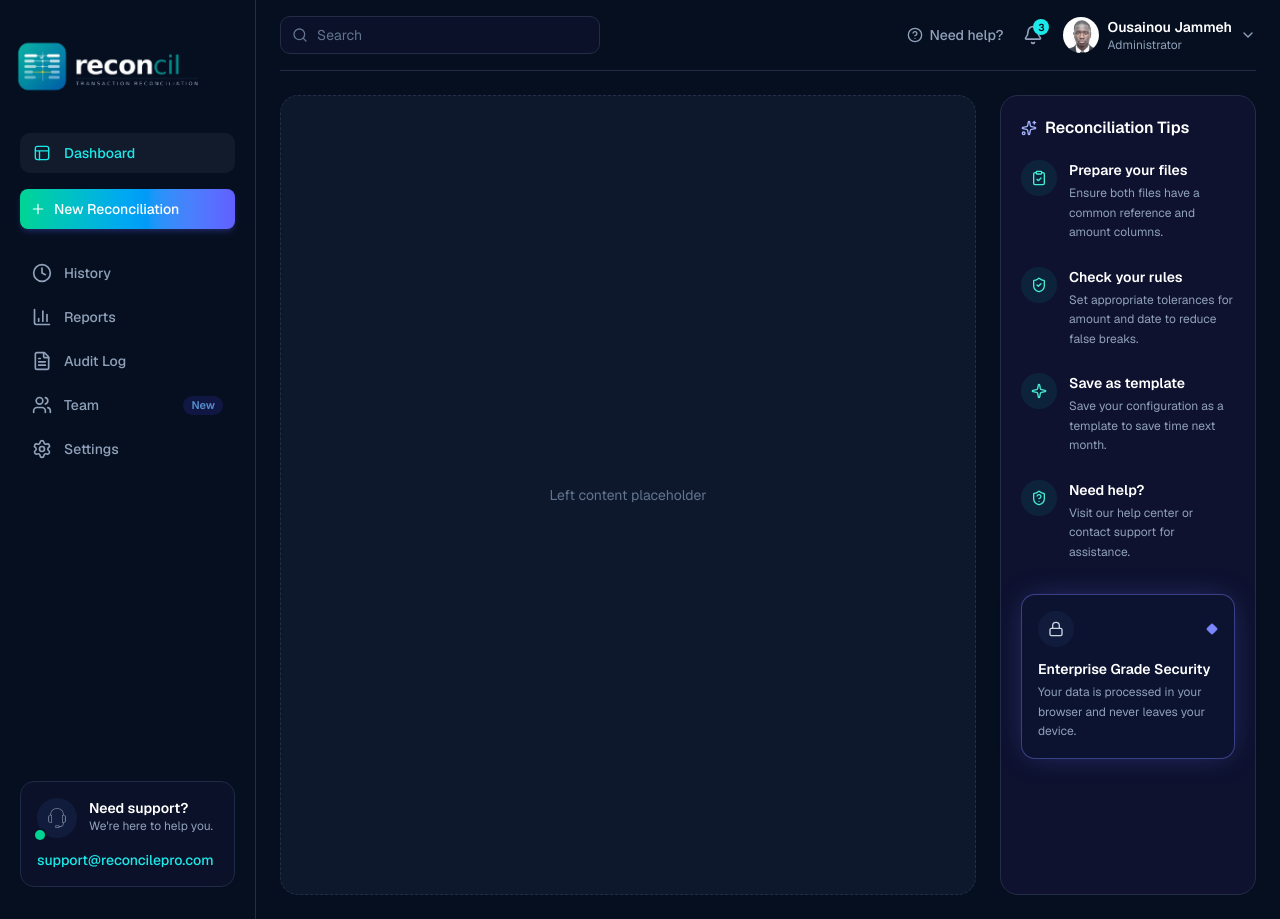
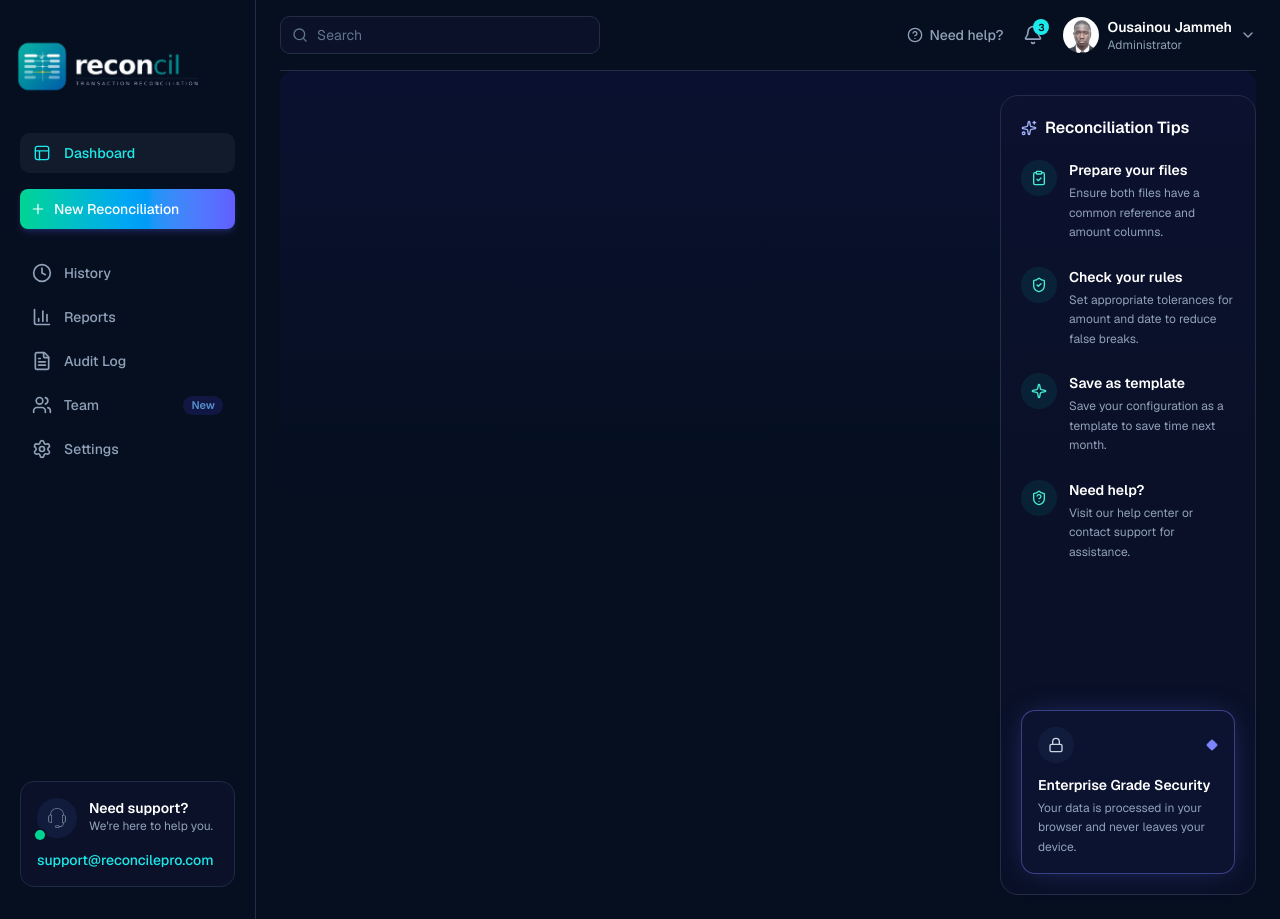
Before and after one commit to ousainoubsj/recon-frontend, a Next.js app: page /dashboard/reconcile in a window 1280 px wide. Built offline with nearby package versions, Linux system fonts and the light colour scheme.

Commit message:
feat: implement ReconciliationHeaderMid component and update layout in ReconciliationTips

```diff
--- a/app/dashboard/reconcile/page.tsx
+++ b/app/dashboard/reconcile/page.tsx
@@ -1,11 +1,12 @@
+import ReconciliationHeaderMid from '@/components/dashboard/reconcile/ReconciliationHeaderMid'
 import ReconciliationTips from '@/components/dashboard/reconcile/ReconciliationTips'
 
 export default function Page() {
   return (
-    <main className="flex-1 p-6">
-      <div className="flex flex-col gap-6 lg:flex-row">
-        <div className="flex min-h-200 flex-1 items-center justify-center rounded-2xl border border-dashed border-[#232D47] bg-[#0E182D] p-6">
-          <p className="text-sm text-slate-500">Left content placeholder</p>
+    <main className="flex-1 px-6">
+      <div className="flex rounded-t-xl flex-col py-6 gap-6 lg:flex-row bg-linear-to-b from-[#0A1130] via-transparent to-transparent">
+        <div className="flex min-h-200 flex-1 p-6">
+          <ReconciliationHeaderMid />
         </div>
 
         <ReconciliationTips />
--- /dev/null
+++ b/components/dashboard/reconcile/ReconciliationHeaderMid.tsx
@@ -0,0 +1,11 @@
+import React from 'react'
+
+const ReconciliationHeaderMid = () => {
+  return (
+    <div>
+
+    </div>
+  )
+}
+
+export default ReconciliationHeaderMid
--- a/components/dashboard/reconcile/ReconciliationTips.tsx
+++ b/components/dashboard/reconcile/ReconciliationTips.tsx
@@ -26,7 +26,7 @@ const tips = [
 export default function ReconciliationTips() {
   return (
     <aside className="flex w-full flex-col lg:w-64 lg:shrink-0">
-      <div className="flex h-full flex-col rounded-2xl border border-[#232D47] bg-[#0E122F] p-5">
+      <div className="flex h-full flex-col rounded-2xl border border-[#232D47] bg-[#0E122F]/50 p-5">
         <div className="mb-5 flex items-center gap-2">
           <Sparkles className="h-4 w-4 text-indigo-300" />
           <h3 className="text-base font-semibold text-white">Reconciliation Tips</h3>
@@ -46,7 +46,7 @@ export default function ReconciliationTips() {
           ))}
         </ul>
 
-        <div className="mt-8 rounded-xl border border-indigo-400/40 bg-[#0B1330] p-4 shadow-[0_0_30px_-10px_rgba(99,102,241,0.55)]">
+        <div className="mt-auto rounded-xl border border-indigo-400/40 bg-[#0B1330] p-4 shadow-[0_0_30px_-10px_rgba(99,102,241,0.55)]">
           <div className="mb-3 flex items-center justify-between">
             <span className="flex h-9 w-9 items-center justify-center rounded-full bg-[#111C3D] text-slate-300">
               <Lock className="h-4 w-4" />
```
